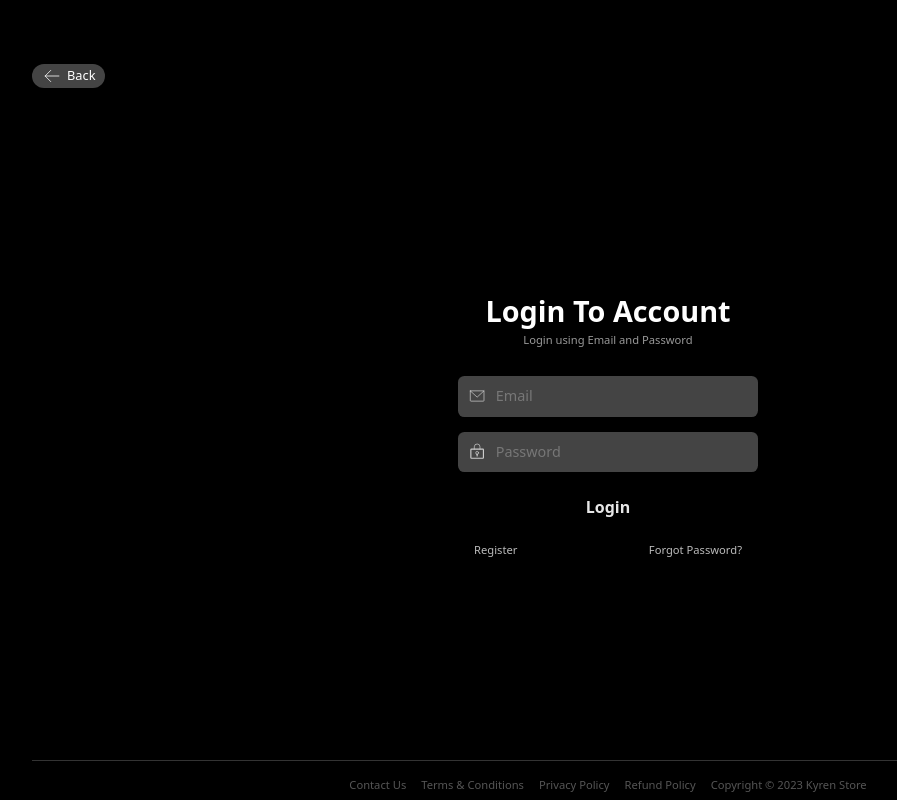
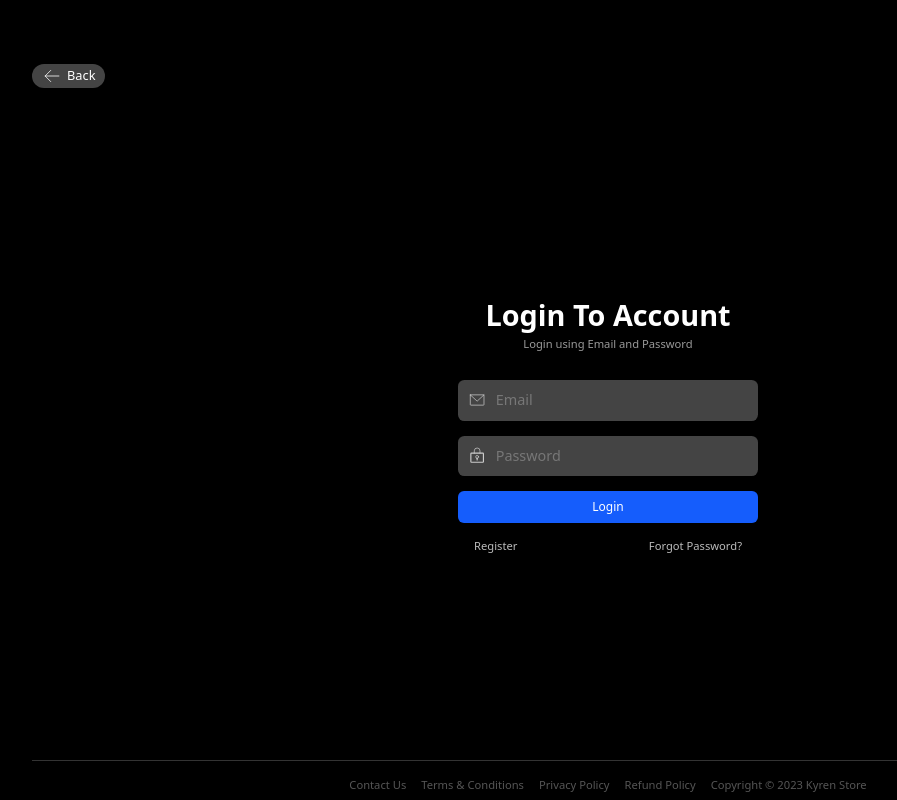
Before and after one commit to kisxo/kyren-frontend, a React (Vite) app: page /login in a window 1280 px wide. Shown: the whole page, without its empty margins (32-929 px from the left). Built offline with nearby package versions, Linux system fonts and the light colour scheme; no server answers.

Commit message:
fix login page

```diff
--- a/src/pages/Login.jsx
+++ b/src/pages/Login.jsx
@@ -56,7 +56,7 @@ const Login = () => {
           <input type="password" placeholder="Password" onChange={handleChange} value={form?.password} name="password"/>
         </div>
 
-        <button type="submit" className="login-btn">Login</button>
+        <button type="submit" className="bg-blue-600 text-white rounded-md text-xs p-2">Login</button>
 
 
         <div className="quick-actions">
```
